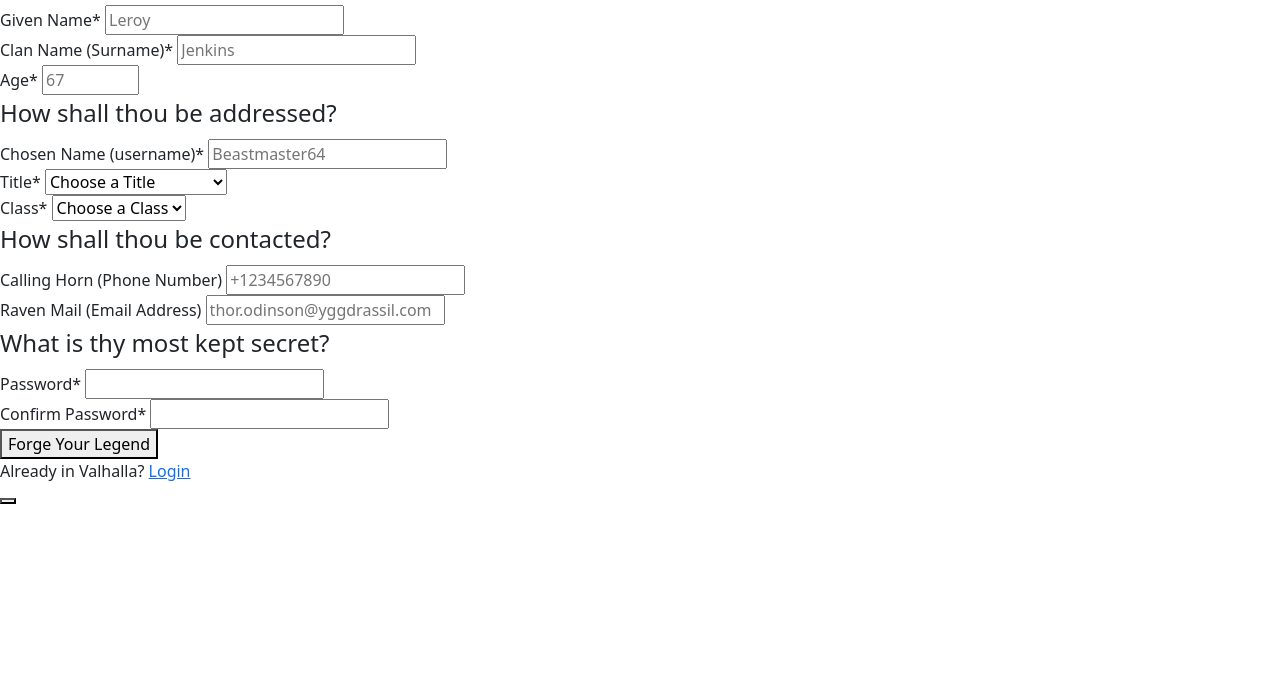
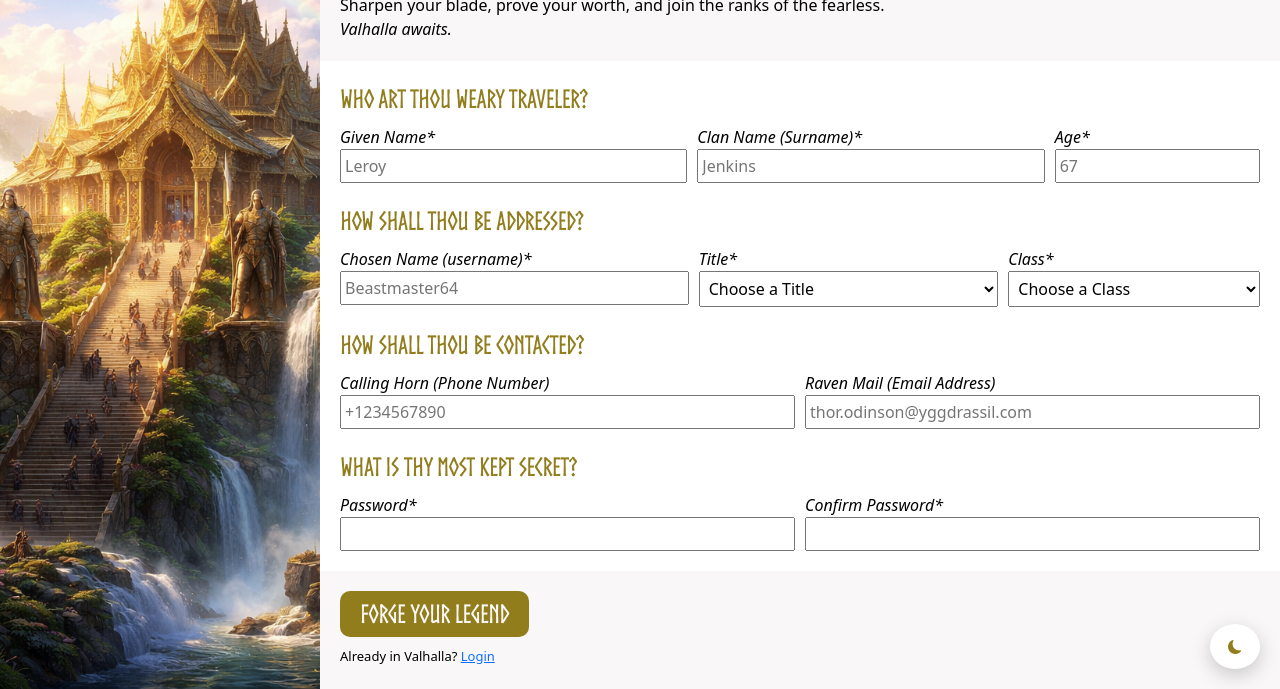
Before and after one commit to maruvici/odin-form, a plain HTML site: page index.html in a window 1280 px wide. Shown: the part 111-800 px from the top of the page. Drawn offline with nearby package versions, Linux system fonts and the light colour scheme; the site is published under a folder, as on GitHub Pages, so addresses that start at the root find nothing.

Commit message:
fix: Change src links for deployment

```diff
--- a/index.html
+++ b/index.html
@@ -4,8 +4,8 @@
     <meta charset="UTF-8" />
     <meta name="viewport" content="width=device-width, initial-scale=1.0" />
     <title>Odin: Sign-Up Form</title>
-    <script src="/static/scripts/script.js" defer></script>
-    <link rel="stylesheet" href="/static/styles/style.css" />
+    <script src="./static/scripts/script.js" defer></script>
+    <link rel="stylesheet" href="./static/styles/style.css" />
 
     <!-- http://getbootstrap.com/docs/5.3/ -->
     <link href="https://cdn.jsdelivr.net/npm/bootstrap@5.3.3/dist/css/bootstrap.min.css" rel="stylesheet" integrity="sha384-QWTKZyjpPEjISv5WaRU9OFeRpok6YctnYmDr5pNlyT2bRjXh0JMhjY6hW+ALEwIH" crossorigin="anonymous">
```
